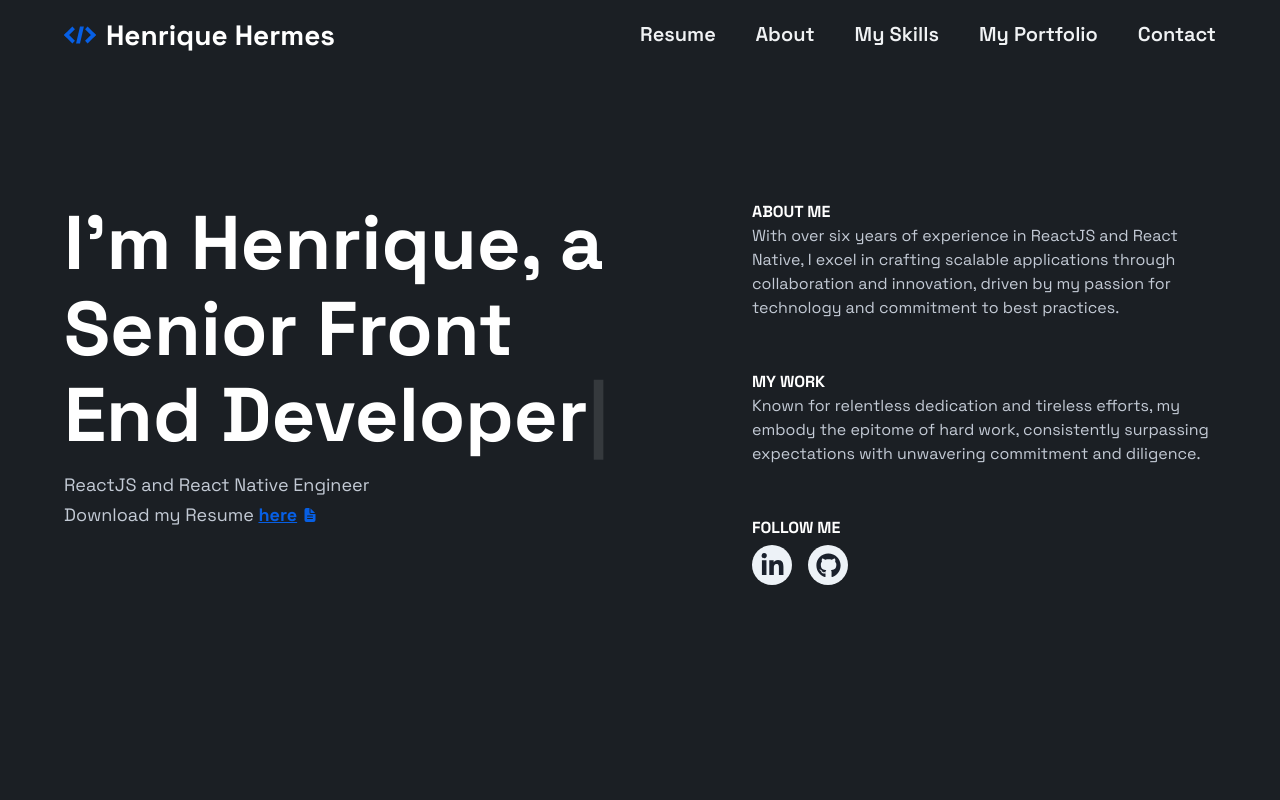
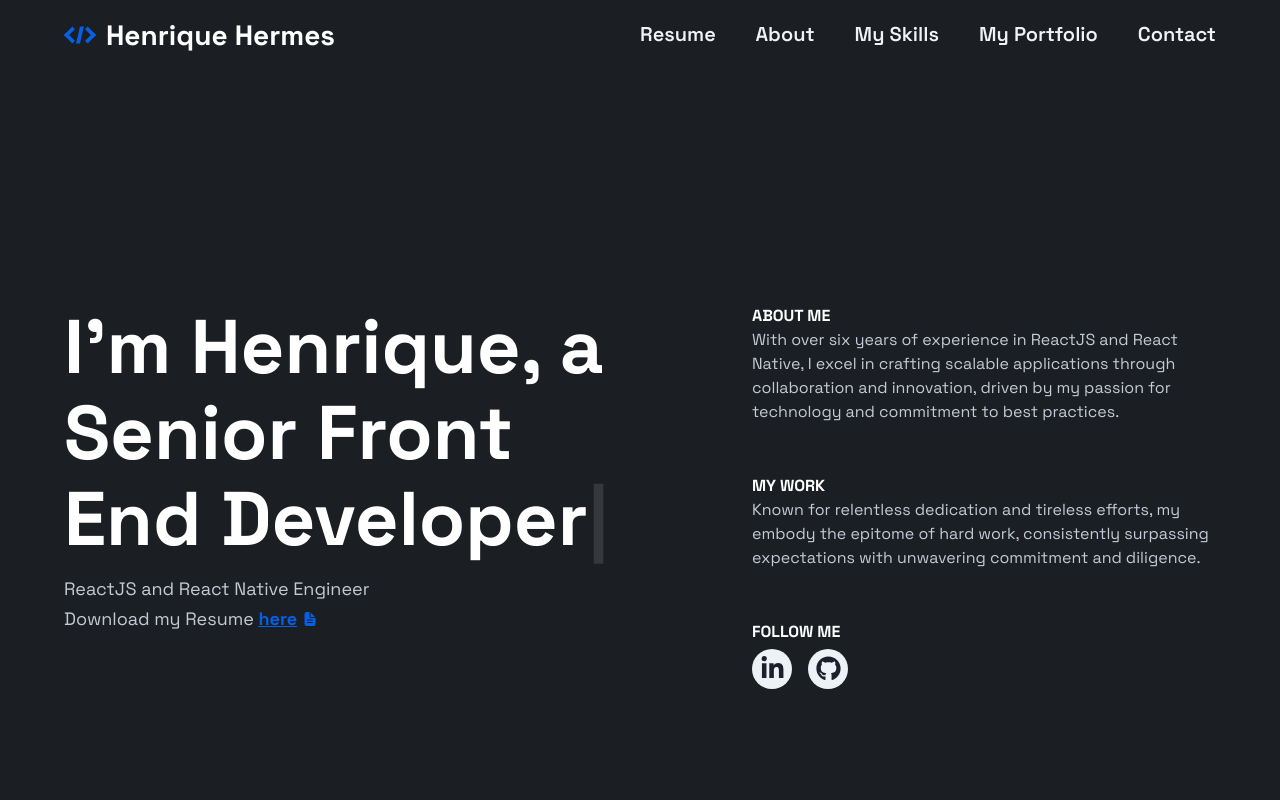
Before and after one commit to henriquehermes/portfolio, a Next.js app: page / in a window 1280 px wide. Shown: the top 800 px of the page. Built offline with nearby package versions, Linux system fonts and the light colour scheme.

Commit message:
fix introducion

```diff
--- a/src/components/Introduction/index.tsx
+++ b/src/components/Introduction/index.tsx
@@ -9,7 +9,7 @@ import Typewriter from "typewriter-effect"
 
 const Introduction = () => {
 	return (
-		<Container mt="100px" pb="0px" minH={"100dvh"}>
+		<Container justify={"center"} mt="70px" pb="0px" minH={"94dvh"}>
 			<Flex
 				paddingTop={{ base: "30px", lg: "100px" }}
 				gridColumnGap="108px"
```
